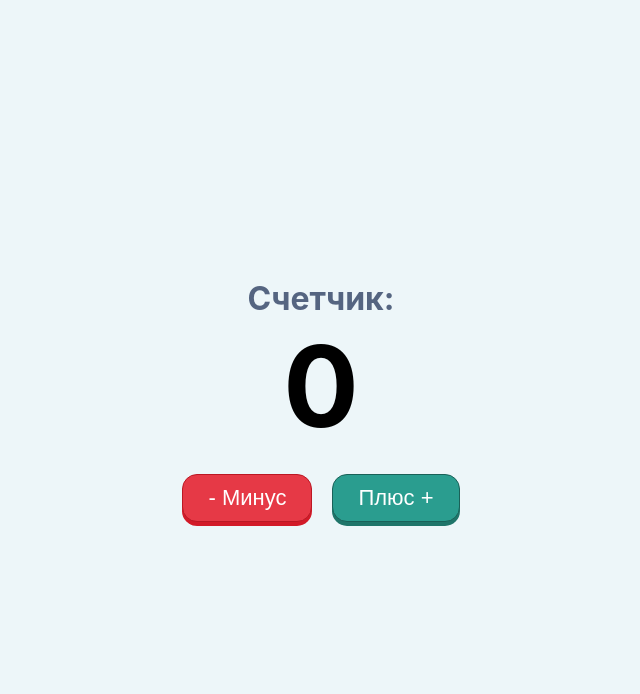
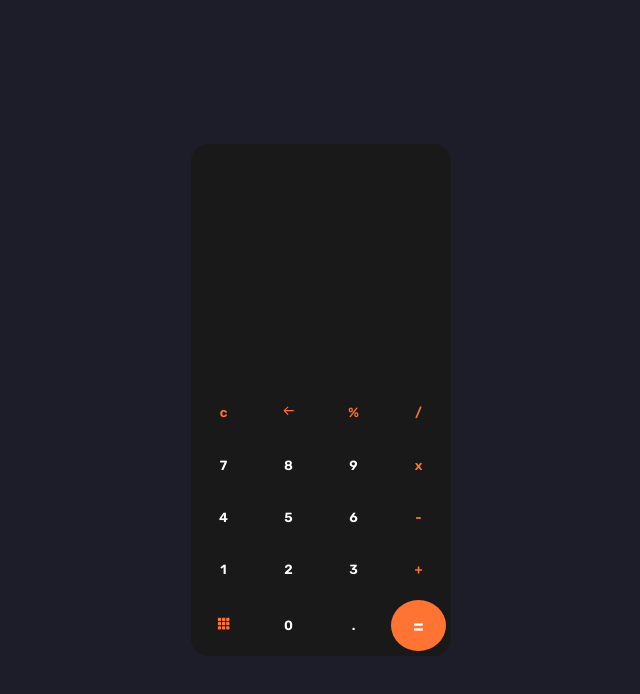
Before and after one commit to Vitalik-Lopatiuk/react-project-beginer, a React (Create React App) app: page / in a window 1280 px wide. Shown: the top 694 px of the page, without its empty margins (319-959 px from the left). Built offline with nearby package versions, Linux system fonts and the light colour scheme.

Commit message:
add new styles , and bag fix

```diff
--- a/package.json
+++ b/package.json
@@ -8,6 +8,7 @@
     "@testing-library/user-event": "^13.5.0",
     "react": "^18.1.0",
     "react-dom": "^18.1.0",
+    "react-icons": "^4.7.1",
     "react-scripts": "5.0.1",
     "sass": "^1.52.3",
     "web-vitals": "^2.1.4"
--- a/public/index.html
+++ b/public/index.html
@@ -1,14 +1,15 @@
 <!DOCTYPE html>
 <html lang="en">
+
 <head>
   <meta charset="utf-8" />
   <link rel="icon" href="%PUBLIC_URL%/favicon.ico" />
+  <link rel="preconnect" href="https://fonts.googleapis.com">
+  <link rel="preconnect" href="https://fonts.gstatic.com" crossorigin>
+  <link href="https://fonts.googleapis.com/css2?family=Rubik:wght@600&display=swap" rel="stylesheet">
   <meta name="viewport" content="width=device-width, initial-scale=1" />
   <meta name="theme-color" content="#000000" />
-    <meta
-      name="description"
-      content="Web site created using create-react-app"
-    />
+  <meta name="description" content="Web site created using create-react-app" />
   <link rel="apple-touch-icon" href="%PUBLIC_URL%/logo192.png" />
   <!--
       manifest.json provides metadata used when your web app is installed on a
@@ -26,6 +27,7 @@
     -->
   <title>React App</title>
 </head>
+
 <body>
   <noscript>You need to enable JavaScript to run this app.</noscript>
   <div id="root"></div>
@@ -40,4 +42,5 @@
       To create a production bundle, use `npm run build` or `yarn build`.
     -->
 </body>
+
 </html>
--- a/src/App.js
+++ /dev/null
@@ -1,26 +0,0 @@
-import { useState } from 'react';
-import './index.scss';
-
-function App() {
-  const [count , setCount] = useState(0)
-  const incrementBtn = () =>{
-    setCount(count + 1)
-  }
-
-  const decrementBtn = () =>{
-    setCount(count - 1)
-  }
-
-  return (
-    <div className="App">
-      <div>
-        <h2>Счетчик:</h2>
-        <h1>{count}</h1>
-        <button onClick={decrementBtn} className="minus">- Минус</button>
-        <button onClick={incrementBtn} className="plus">Плюс +</button>
-      </div>
-    </div>
-  );
-}
-
-export default App;
--- /dev/null
+++ b/src/App.jsx
@@ -0,0 +1,43 @@
+import "./index.scss";
+import Button from "./components/button/Button";
+import Input from "./components/input/Input";
+import { useState } from "react";
+
+function App() {
+  const [result, setResult] = useState('');
+  const clearInputAll = () => {
+    setResult("");
+  };
+
+  const heandleBtn = (event) => {
+
+    setResult(result.concat(event.target.value));
+  };
+
+
+  const evalExample = () => {
+    setResult(eval(result).toString());
+  };
+
+
+  const clearLastElement = () =>{
+    setResult(result.toString().slice(0, -1));
+  }
+  return (
+    <div className="App">
+
+      <div className="wrapper">
+        <Input result={result} />
+        <Button
+          clearInputAll={clearInputAll}
+          heandleBtn={heandleBtn}
+          evalExample={evalExample}
+          clearLastElement ={clearLastElement}
+
+        />
+      </div>
+    </div>
+  );
+}
+
+export default App;
--- /dev/null
+++ b/src/components/button/Button.jsx
@@ -0,0 +1,33 @@
+import { RiCloseLine } from "react-icons/ri";
+import { BsGrid3X3GapFill } from "react-icons/bs";
+import { BiArrowBack} from "react-icons/bi";
+const Button = ({ clearInputAll, heandleBtn, evalExample , clearLastElement , burger }) => {
+  return (
+    <div className="btns">
+      <button className="btn orange-btn" onClick={clearInputAll}>c</button>
+      <button className="btn orange-btn"  onClick={clearLastElement} ><BiArrowBack/></button>
+      <button className="btn orange-btn" value = {'%'} onClick={heandleBtn} >%</button>
+      <button className="btn orange-btn" value = {'/'} onClick={heandleBtn} >/</button>
+      <button className="btn" value = {7} onClick={heandleBtn} >7</button>
+      <button className="btn" value = {8} onClick={heandleBtn} >8</button>
+      <button className="btn" value = {9} onClick={heandleBtn} >9</button>
+      <button className="btn orange-btn" value = {'*'} onClick={heandleBtn}  > х</button>
+      <button className="btn" value = {4} onClick={heandleBtn} >4</button>
+      <button className="btn" value = {5} onClick={heandleBtn} >5</button>
+      <button className="btn" value = {6} onClick={heandleBtn} >6</button>
+      <button className="btn orange-btn" value = {'-'} onClick={heandleBtn} >-</button>
+      <button className="btn" value = {1} onClick={heandleBtn} >1</button>
+      <button className="btn" value = {2} onClick={heandleBtn} >2</button>
+      <button className="btn" value = {3} onClick={heandleBtn} >3</button>
+      <button className="btn orange-btn" value = {'+'} onClick={heandleBtn} >+</button>
+
+      <div className="last-btn">
+        <button className="btn orange-btn"  onClick={burger} ><BsGrid3X3GapFill/></button>
+        <button className="btn" value = {0} onClick={heandleBtn} >0</button>
+        <button className="btn" value = {'.'} onClick={heandleBtn} >.</button>
+        <button className="btn eval"  onClick={evalExample}>=</button>
+      </div>
+    </div>
+  );
+};
+export default Button;
--- /dev/null
+++ b/src/components/input/Input.jsx
@@ -0,0 +1,9 @@
+const Input = ({result}) => {
+  return (
+    <div className="input-w" >
+      <input className="input" type="text"  value={result} />
+    </div>
+  );
+};
+
+export default Input;
--- a/src/index.scss
+++ b/src/index.scss
@@ -1,10 +1,9 @@
 body {
   margin: 0;
-  font-family: -apple-system, BlinkMacSystemFont, 'Segoe UI', 'Roboto', 'Oxygen', 'Ubuntu',
-    'Cantarell', 'Fira Sans', 'Droid Sans', 'Helvetica Neue', sans-serif;
+  font-family: 'Rubik', sans-serif;
   -webkit-font-smoothing: antialiased;
   -moz-osx-font-smoothing: grayscale;
-  background-color: #edf6f9;
+  background-color:#1C1D29 ;
 }
 
 .App {
@@ -14,58 +13,69 @@ body {
   height: 100vh;
   text-align: center;
 
-  h1 {
-    color: #000;
-    font-size: 7rem;
-    margin: 0;
-    margin-bottom: 20px;
+}
 
-    &.plus {
-      color: #2a9d8f;
-    }
-    &.minus {
-      color: #e63946;
-    }
+.wrapper {
+  display: grid;
+  background-color: #191919;
+  min-height: 60vh;
+  border-radius: 18px;
+  max-width: 260px;
+}
+
+.input {
+  font-family: 'Rubik', sans-serif;
+  display: flex;
+  margin-top: 190px;
+  width: 250px;
+  border: none;
+  outline: none;
+  height: 50px;
+  background-color: #191919;
+  cursor: text;
+  text-align: right;
+  font-size: 26px;
+  color: white;
+}
+
+.btns {
+  display: grid;
+  grid-template-columns: 65px 65px 65px 65px;
+  height: 270px;
+
+
+  .btn {
+    border-radius: 5px;
+    border: none;
+    margin: 5px;
+    font-family: 'Rubik', sans-serif;
+    background-color:transparent ;
+    color: white;
+
   }
 
-  h2 {
-    font-size: 2rem;
-    margin: 0;
-    color: #556581;
+  .btn:hover{
+    font-size: 16px;
+  }
+  .last-btn {
+
+    display: grid;
+    grid-template-columns: 65px 65px 65px 65px;
   }
 
-  button {
-    background: transparent;
-    border: 2px solid transparent;
-    text-align: center;
-    font-size: 22px;
-    border-radius: 15px;
-    padding: 10px 25px;
-    cursor: pointer;
-    margin: 0 10px;
-    transition: all 0.05s ease-in-out;
-
-    &.minus {
-      background-color: #e63946;
-      color: #fff;
-      box-shadow: 0 4px 0 darken(#e63946, 10%);
-      border: 1px solid darken(#e63946, 15%);
-    }
-
-    &.plus {
-      background-color: #2a9d8f;
-      color: #fff;
-      box-shadow: 0 4px 0 darken(#2a9d8f, 10%);
-      border: 1px solid darken(#2a9d8f, 15%);
-    }
-
-    &:hover {
-      transform: translateY(-2px);
-    }
-
-    &:active {
-      transform: translateY(2px);
-      box-shadow: none;
-    }
+  .eval{
+    background-color: #FF7433;
+    border-radius:100%;
+    font-size: 20px;
+  }
+  .eval:hover{
+    font-size: 21px;
+    background: rgb(255,160,51);
+    background: linear-gradient(90deg, rgba(255,160,51,1) 0%, rgba(255,198,51,1) 35%, rgba(255,194,51,1) 100%);
+    transition: background 0.5s ease;
+    color:black;
+  }
+  .orange-btn{
+    color: #FF7433;
   }
 }
```
Also changed, not shown: 1 other file (tests, documents, lock files or other folders). Lines whose indentation alone changed are shown as unchanged.
